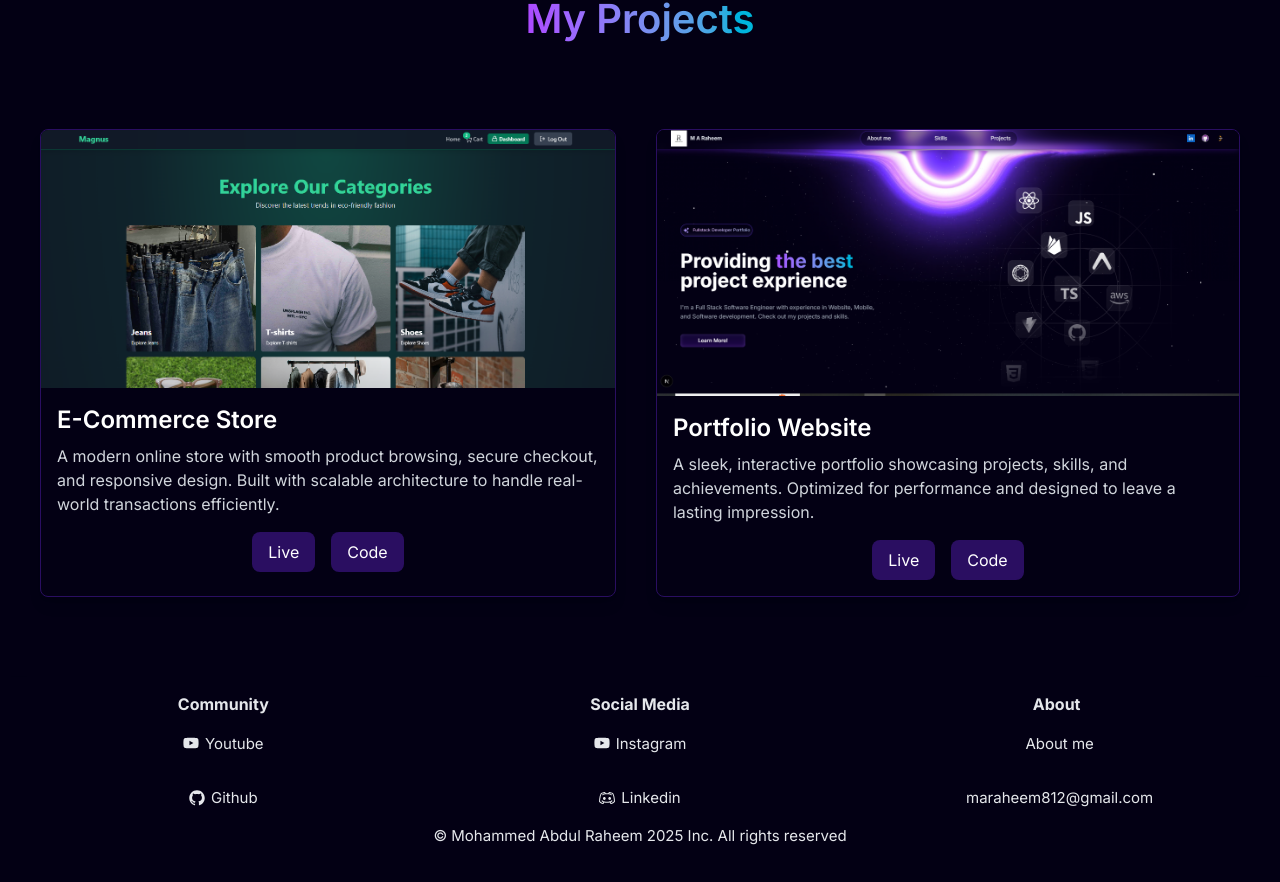
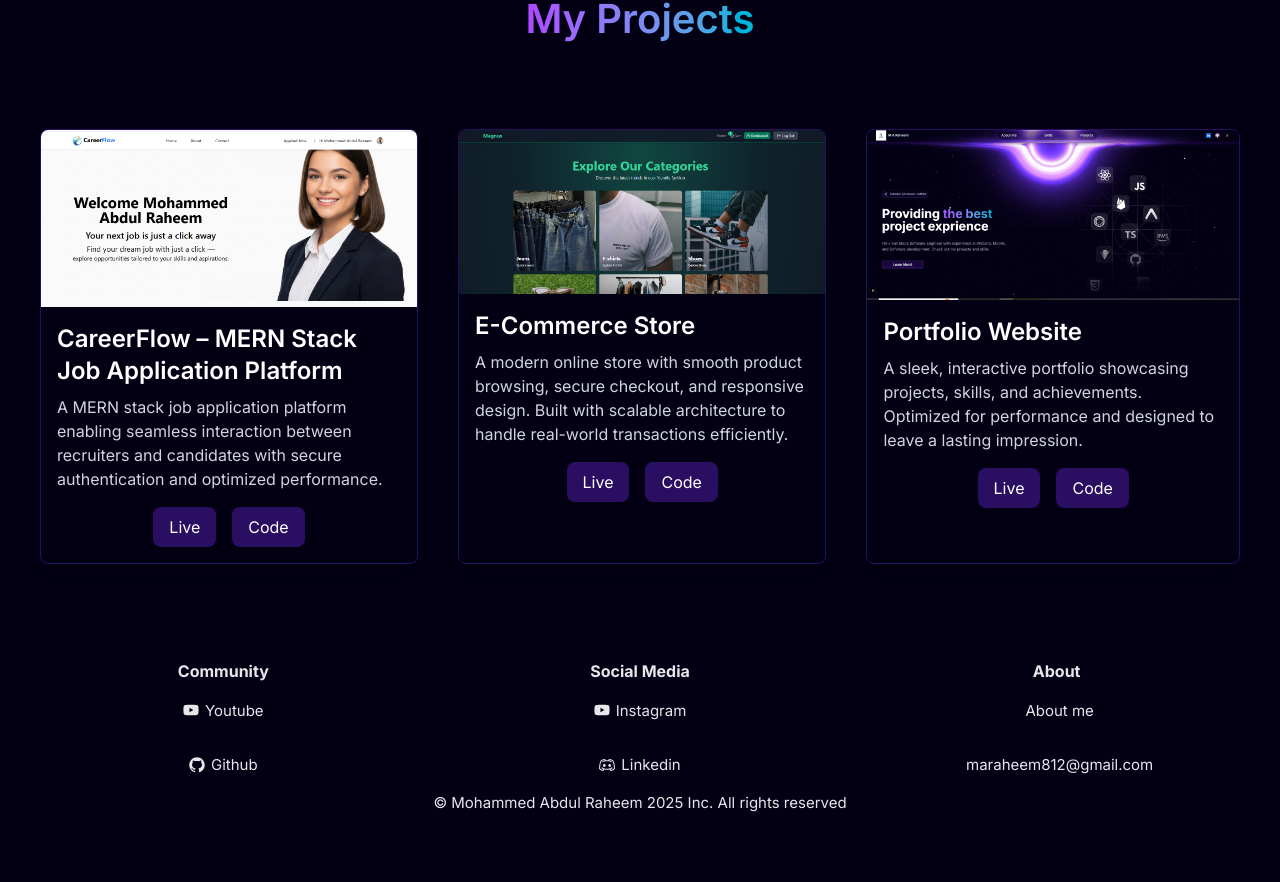
Before and after one commit to maraheem12/Portfolio, a Next.js app: page / in a window 1280 px wide. Shown: the part 3096-3978 px from the top of the page. After the commit the page ends 3945 px from the top, so only its background shows below. Built offline with nearby package versions, Linux system fonts and the light colour scheme.

Commit message:
CareerFlow is Added

```diff
--- a/components/main/Projects.tsx
+++ b/components/main/Projects.tsx
@@ -11,6 +11,13 @@ const Projects = () => {
         My Projects
       </h1>
       <div className="h-full w-full flex flex-col md:flex-row gap-10 px-10">
+        <ProjectCard
+          src="/careerflow.PNG"
+          title="CareerFlow – MERN Stack Job Application Platform"
+          LiveLink="https://career-flow-black.vercel.app/"
+          DemoLink="https://github.com/maraheem12/CareerFlow"
+          description="A MERN stack job application platform enabling seamless interaction between recruiters and candidates with secure authentication and optimized performance."
+        />
         <ProjectCard
           src="/magnus.PNG"
           title="E-Commerce Store"
```
Also changed, not shown: public/careerflow.PNG (added).
